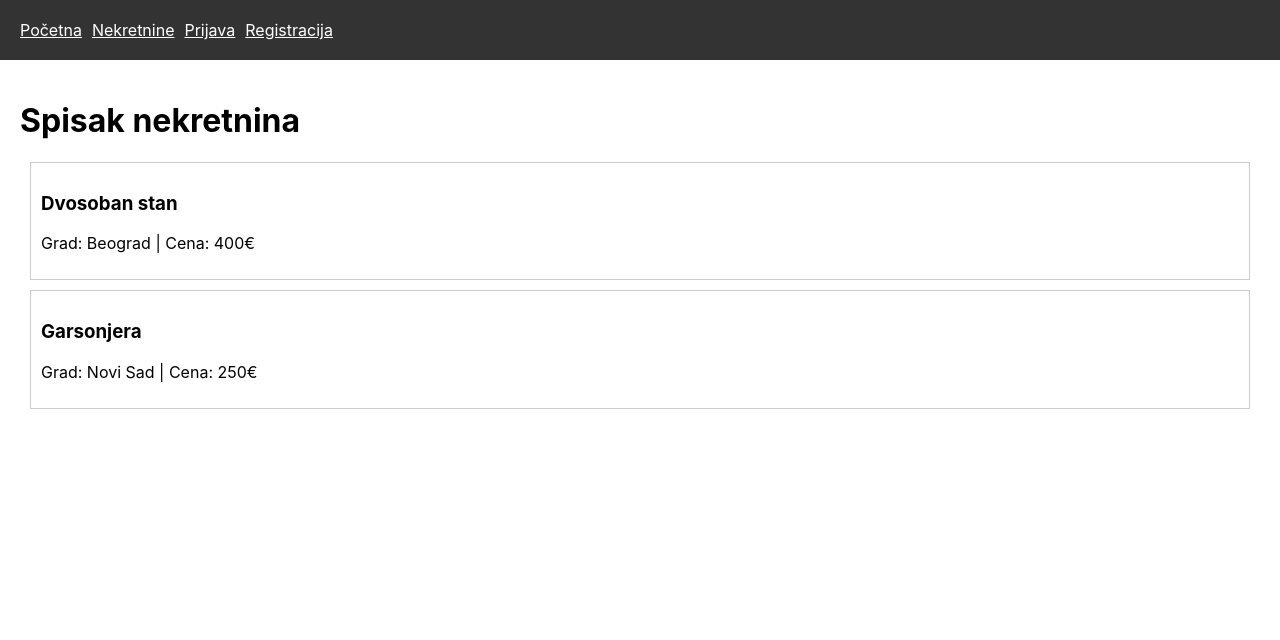
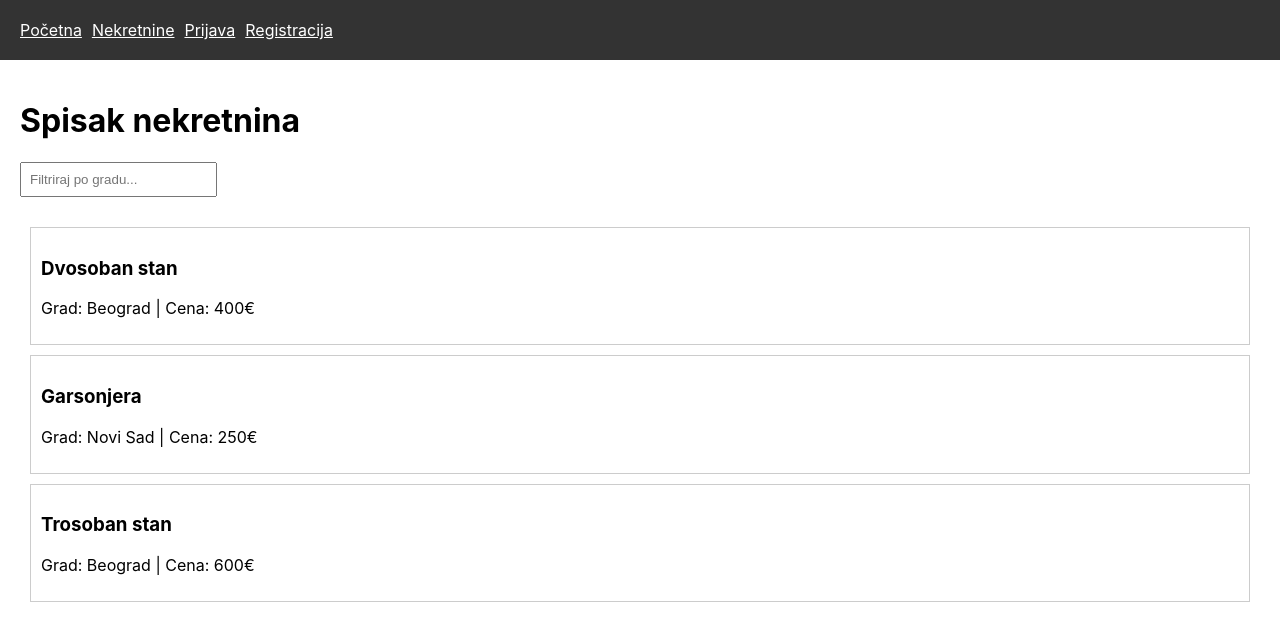
Before and after one commit to elab-development/klijentske-veb-tehnologije-i-skriptni-jezici-2025-26-veb-aplikacija-za-iznajm-nekretnina, a React (Create React App) app: page /nekretnine in a window 1280 px wide. Shown: the top 640 px of the page. Built offline with nearby package versions, Linux system fonts and the light colour scheme.

Commit message:
Implementiran filter po gradu koristeći useState

```diff
--- a/src/pages/Properties.tsx
+++ b/src/pages/Properties.tsx
@@ -1,20 +1,38 @@
-import React from 'react';
+import React, { useState } from 'react';
 import { INekretnina, NekretninaServis } from '../models/Nekretnina';
 
 const Properties = () => {
-  // Simulirani podaci
+
   const podaci: INekretnina[] = [
     { id: 1, naziv: 'Dvosoban stan', cena: 400, grad: 'Beograd' },
-    { id: 2, naziv: 'Garsonjera', cena: 250, grad: 'Novi Sad' }
+    { id: 2, naziv: 'Garsonjera', cena: 250, grad: 'Novi Sad' },
+    { id: 3, naziv: 'Trosoban stan', cena: 600, grad: 'Beograd' }
   ];
 
   const servis = new NekretninaServis(podaci);
-  const lista = servis.dohvatiSve();
+
+
+  const [filterGrad, setFilterGrad] = useState('');
+
+
+  const listaZaPrikaz = filterGrad
+    ? servis.filtrirajPoGradu(filterGrad)
+    : servis.dohvatiSve();
 
   return (
     <div>
       <h1>Spisak nekretnina</h1>
-      {lista.map(n => (
+
+      {/* Input za filter */}
+      <input
+        type="text"
+        placeholder="Filtriraj po gradu..."
+        value={filterGrad}
+        onChange={(e) => setFilterGrad(e.target.value)}
+        style={{ padding: '8px', marginBottom: '20px' }}
+      />
+
+      {listaZaPrikaz.map(n => (
         <div key={n.id} style={{ border: '1px solid #ccc', margin: '10px', padding: '10px' }}>
           <h3>{n.naziv}</h3>
           <p>Grad: {n.grad} | Cena: {n.cena}€</p>
```
